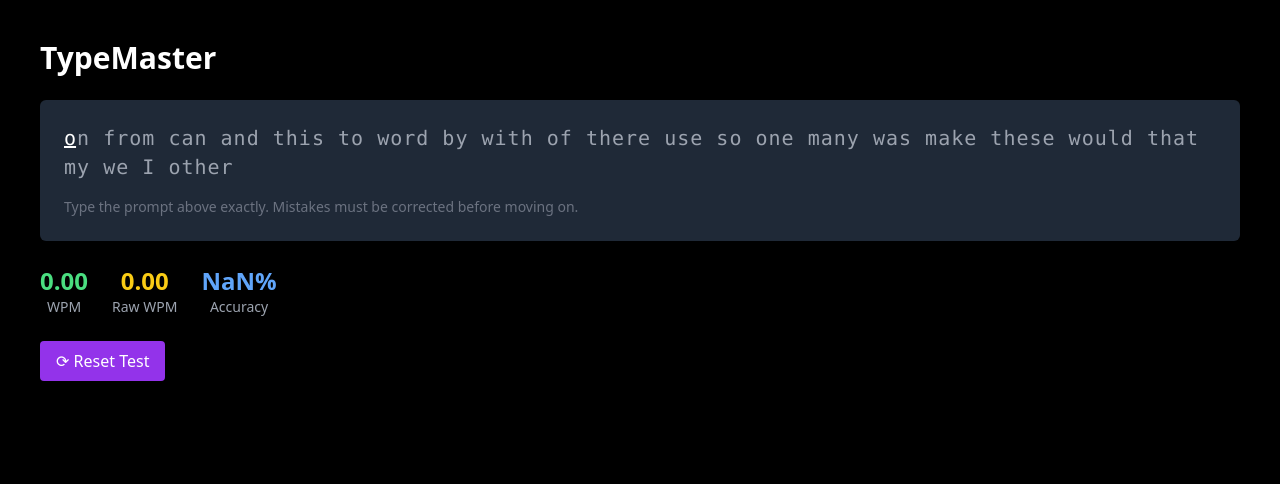
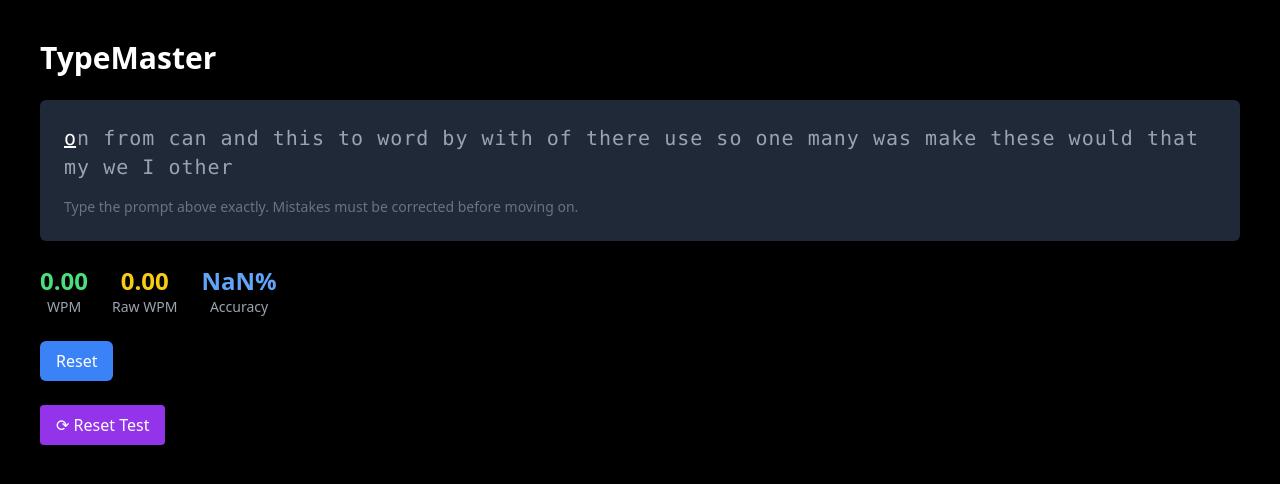
Before and after one commit to Meghana-108/typeflare, a React (Vite) app in the folder type-web/: page / in a window 1280 px wide. Shown: the top 484 px of the page. Built offline with nearby package versions, Linux system fonts and the light colour scheme.

Commit message:
new reset logic

```diff
--- a/type-web/src/pages/TypingTest.jsx
+++ b/type-web/src/pages/TypingTest.jsx
@@ -1,4 +1,5 @@
-import { useEffect, useState } from "react";
+import React, { useState, useEffect, useRef } from "react";
+
 
 const TypingTest = ({ promptWords }) => {
   const prompt = promptWords.join(" ");
@@ -7,14 +8,20 @@
   const [incorrect, setIncorrect] = useState(false);
   const [startTime, setStartTime] = useState(null);
   const [endTime, setEndTime] = useState(null);
-  const [sentToBackend, setSentToBackend] = useState(false); // ✅ prevent multiple submissions
+  const [sentToBackend, setSentToBackend] = useState(false);
 
+  const hiddenInputRef = useRef(null); // ✅ Ref for invisible input
+
+  useEffect(() => {
+    const input = hiddenInputRef.current;
+    if (input) input.focus(); // Focus on load
+  }, []);
+
+  useEffect(() => {
     const handleKeyDown = (e) => {
       const key = e.key;
 
       if (!startTime) setStartTime(Date.now());
-
-    // Only allow single characters and space
       if (key.length !== 1 && key !== " ") return;
 
       const expectedChar = prompt[currentIndex];
@@ -27,7 +34,7 @@
         if (currentIndex + 1 === prompt.length) {
           const completedAt = Date.now();
           setEndTime(completedAt);
-        sendResultToBackend(completedAt); // ✅ trigger sending
+          sendResultToBackend(completedAt);
         }
       } else {
         setIncorrect(true);
@@ -35,10 +42,19 @@
       }
     };
 
-  useEffect(() => {
     window.addEventListener("keydown", handleKeyDown);
     return () => window.removeEventListener("keydown", handleKeyDown);
-  }, [currentIndex]);
+  }, [currentIndex, prompt]);
+
+  const resetTest = () => {
+    setCurrentIndex(0);
+    setInputHistory([]);
+    setIncorrect(false);
+    setStartTime(null);
+    setEndTime(null);
+    setSentToBackend(false);
+    hiddenInputRef.current?.focus(); // ✅ Re-focus
+  };
 
   const calculateStats = (end = null) => {
     const totalTyped = inputHistory.length;
@@ -56,9 +72,8 @@
 
   const { wpm, rawWpm, accuracy } = calculateStats();
 
-  // ✅ Send stats to backend
   const sendResultToBackend = async (completedAt) => {
-    if (sentToBackend) return; // only once
+    if (sentToBackend) return;
 
     const stats = calculateStats(completedAt);
 
@@ -90,7 +105,6 @@
         className = incorrect ? "text-red-500 underline" : "underline";
       }
 
-    // Convert regular space to non-breaking space for visibility
       const displayChar = char === " " ? "\u00A0" : char;
 
       return (
@@ -101,9 +115,14 @@
     });
   };
 
-
   return (
     <div className="space-y-6">
+      {/* Hidden input to track key focus */}
+      <input
+        ref={hiddenInputRef}
+        style={{ opacity: 0, position: "absolute", pointerEvents: "none" }}
+      />
+
       <div className="bg-gray-800 p-6 rounded-md shadow-md min-h-[140px]">
         <div className="flex flex-wrap gap-[1px] text-xl">{renderPrompt()}</div>
         <p className="text-sm text-gray-500 mt-4">
@@ -111,7 +130,6 @@
         </p>
       </div>
 
-      {/* Live Stats */}
       <div className="flex gap-6 text-center">
         <div>
           <p className="text-2xl font-bold text-green-400">{wpm}</p>
@@ -126,6 +144,13 @@
           <p className="text-sm text-gray-400">Accuracy</p>
         </div>
       </div>
+
+      <button
+        onClick={resetTest}
+        className="px-4 py-2 bg-blue-500 hover:bg-blue-600 rounded-md text-white"
+      >
+        Reset
+      </button>
     </div>
   );
 };
```
Lines whose indentation alone changed are shown as unchanged.
